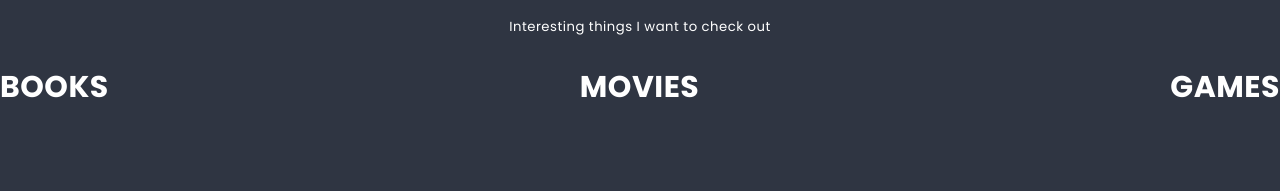
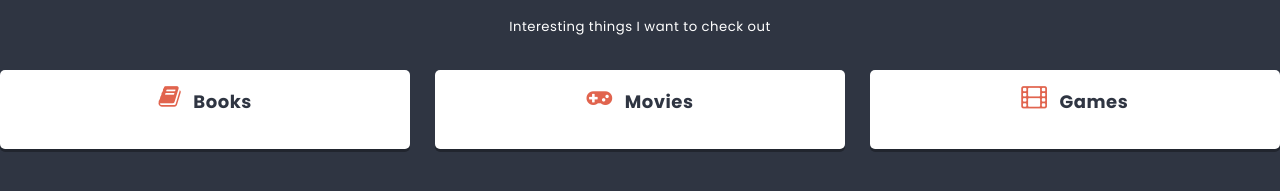
Before and after one commit to DmkMrw/my-first-react-app, a JavaScript app: page / in a window 1280 px wide. Shown: the part 451-642 px from the top of the page. Built offline with nearby package versions, Linux system fonts and the light colour scheme.

Commit message:
Add Column component

```diff
--- a/package.json
+++ b/package.json
@@ -6,6 +6,7 @@
     "@testing-library/jest-dom": "^5.16.4",
     "@testing-library/react": "^13.2.0",
     "@testing-library/user-event": "^13.5.0",
+    "font-awesome": "^4.7.0",
     "react": "^18.1.0",
     "react-dom": "^18.1.0",
     "react-scripts": "5.0.1",
--- /dev/null
+++ b/src/components/Column/Column.js
@@ -0,0 +1,12 @@
+import style from './Column.module.scss';
+
+
+const Column = (props) => {
+     return (
+          <article className={style.column}>
+               <h2 className={style.title}><span className={`${style.icon} fa fa-${props.icon}`} />{props.title}</h2>
+          </article>
+     );
+};
+
+export default Column;
--- /dev/null
+++ b/src/components/Column/Column.module.scss
@@ -0,0 +1,43 @@
+@use "sass:math";
+@import '../../styles/settings.scss';
+
+.column {
+  flex-shrink: 0;
+  width: calc(33% - 12px);
+  background: $color-light;
+  margin: 0 $base-size $base-size 0;
+  padding: ($base-size * 1.5);
+  border-radius: $radius;
+  box-shadow: 0 math.div($base-size, 4) 0 rgba(0,0,0,0.3);
+  color: $color-dark;
+
+  &:last-child {
+    margin: 0 0 $base-size 0;
+  }
+}
+
+.title {
+  text-align: center;
+  font-size: ($base-size * 1.5);
+  margin: 0 0 ($base-size * 1.5) 0;
+}
+
+.icon::before {
+  padding-right: $base-size;
+  color: $color-warning;
+  font-size: ($base-size * 2);
+  vertical-align: middle;
+  position: relative;
+  top: - math.div($base-size, 3);
+}
+
+.cards {
+  padding: math.div($base-size, 2) 0;
+}
+
+@media (max-width: 767px) {
+  .column {
+    width: 100%;
+    margin: 0 0 $base-size 0;
+  }
+}
--- a/src/components/List/List.js
+++ b/src/components/List/List.js
@@ -1,4 +1,5 @@
 import style from './List.module.scss';
+import Column from '../Column/Column';
 
 const List = () => {
      return (
@@ -8,15 +9,9 @@
                </header>
                <p className={style.description}>Interesting things I want to check out</p>
                <section className={style.columns}>
-                    <article>
-                         <h2 className={style.title}>Books</h2>
-                    </article>
-                    <article>
-                         <h2 className={style.title}>Movies</h2>
-                    </article>
-                    <article>
-                         <h2 className={style.title}>Games</h2>
-                    </article>
+                    <Column title='Books' icon='book' />
+                    <Column title='Movies' icon='gamepad' />
+                    <Column title='Games' icon='film' />
                </section>
           </div>
      );
--- a/src/index.js
+++ b/src/index.js
@@ -3,6 +3,7 @@
 
 import './styles/normalize.scss';
 import './styles/global.scss';
+import 'font-awesome/css/font-awesome.min.css';
 
 ReactDOM.render(
   <App />,
```
Also changed, not shown: 1 other file (tests, documents, lock files or other folders).
